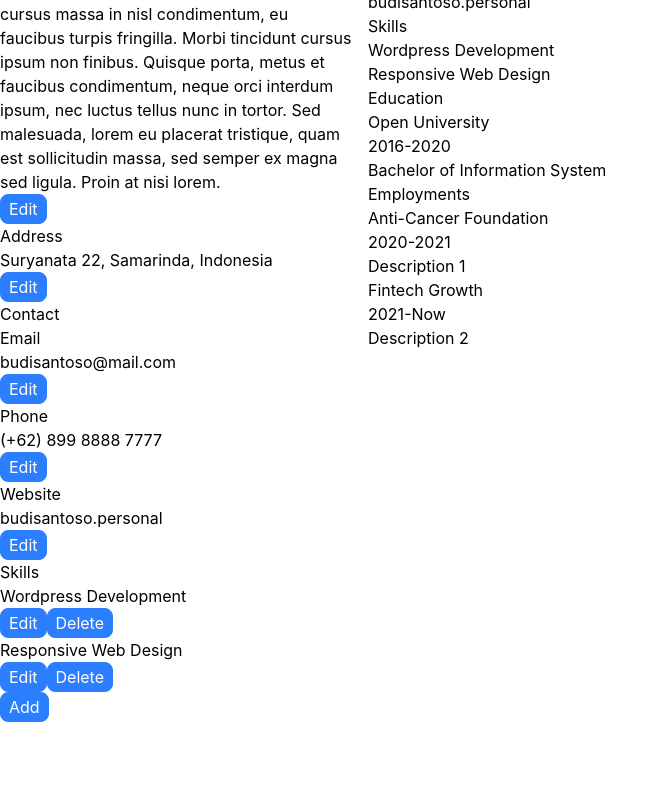
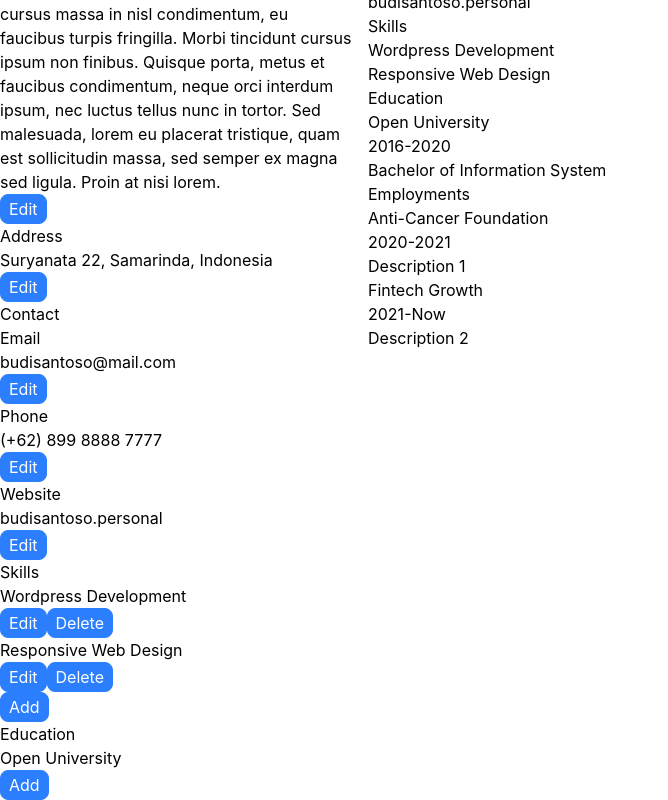
Before and after one commit to roaayala/cv-builder, a React (Vite) app: page / in a window 1280 px wide. Shown: the part 274-1074 px from the top of the page, without its empty margins (0-668 px from the left). Before the commit the page ends 996 px from the top, so only its background shows below. Built offline with nearby package versions, Linux system fonts and the light colour scheme.

Commit message:
models/EducationModel: done

```diff
--- a/src/App.jsx
+++ b/src/App.jsx
@@ -91,6 +91,12 @@ export default function App() {
     },
   };
 
+  const handleEducation = {
+    add: () => {},
+    edit: () => {},
+    delete: () => {},
+  };
+
   return (
     <div className="flex gap-4">
       <Form
@@ -98,6 +104,7 @@ export default function App() {
         onChange={handleChange}
         onContactChange={handleContactChange}
         skillHandlers={handleSkill}
+        educationHandlers={handleEducation}
       />
 
       <Resume information={resume} />
--- a/src/components/Form.jsx
+++ b/src/components/Form.jsx
@@ -1,4 +1,5 @@
 import ContactForm from "./forms/ContactForm";
+import EducationForm from "./forms/EducationForm";
 import PersonalInformationForm from "./forms/PersonalInformationForm";
 import SkillForm from "./forms/SkillForm";
 
@@ -7,14 +8,14 @@ export default function Form({
   onChange,
   onContactChange,
   skillHandlers,
+  educationHandlers,
 }) {
   return (
     <form action="#" method="get" className="w-88">
       <PersonalInformationForm information={information} onChange={onChange} />
-
       <ContactForm information={information} onChange={onContactChange} />
-
       <SkillForm information={information} handlers={skillHandlers} />
+      <EducationForm information={information} handlers={educationHandlers} />
     </form>
   );
 }
--- /dev/null
+++ b/src/components/forms/EducationForm.jsx
@@ -0,0 +1,71 @@
+import { useState } from "react";
+import Button from "../commons/Button";
+
+export default function EducationForm({ information, handlers }) {
+  const { education } = information;
+
+  const [isAdd, setIsAdd] = useState(false);
+  const [newEducation, setNewEducation] = useState({});
+
+  const [editId, setEditId] = useState("");
+
+  return (
+    <div>
+      <h3>Education</h3>
+
+      {education < 1 ? (
+        <p>No education added</p>
+      ) : (
+        <ul>
+          {education.map((ed) => (
+            <li key={ed.id}>{ed.institute}</li>
+          ))}
+        </ul>
+      )}
+
+      {isAdd && (
+        <div>
+          <div>
+            <input
+              id="newEducation"
+              type="text"
+              placeholder="New Education"
+              value={newEducation}
+              onChange={(e) => {
+                setNewEducation(e.target.value);
+              }}
+            />
+          </div>
+          <div>
+            <Button
+              text={"Cancel"}
+              onClick={(e) => {
+                e.preventDefault();
+                setIsAdd(false);
+                setNewEducation({});
+              }}
+            />
+            <Button
+              text={"Save"}
+              onClick={(e) => {
+                e.preventDefault();
+                setIsAdd(false);
+                setNewEducation({});
+              }}
+            />
+          </div>
+        </div>
+      )}
+
+      {!isAdd && (
+        <Button
+          text={"Add"}
+          onClick={(e) => {
+            e.preventDefault();
+            setIsAdd(true);
+          }}
+        />
+      )}
+    </div>
+  );
+}
--- /dev/null
+++ b/src/models/EducationModel.js
@@ -0,0 +1,8 @@
+export default function createNewEducation({
+  institute = "",
+  description = "",
+  start = "",
+  end = "",
+} = {}) {
+  return { id: crypto.randomUUID(), institute, description, start, end };
+}
```
